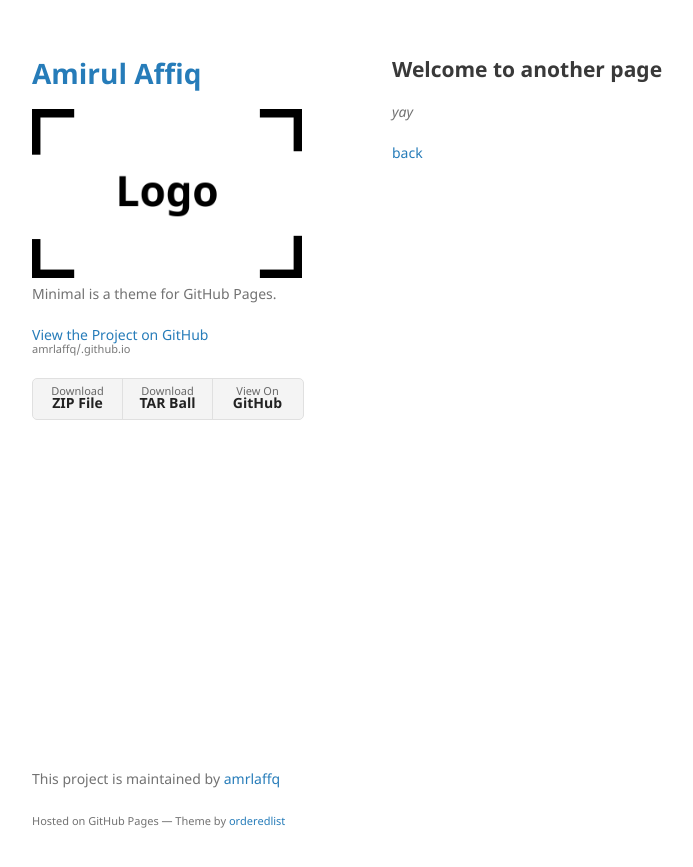
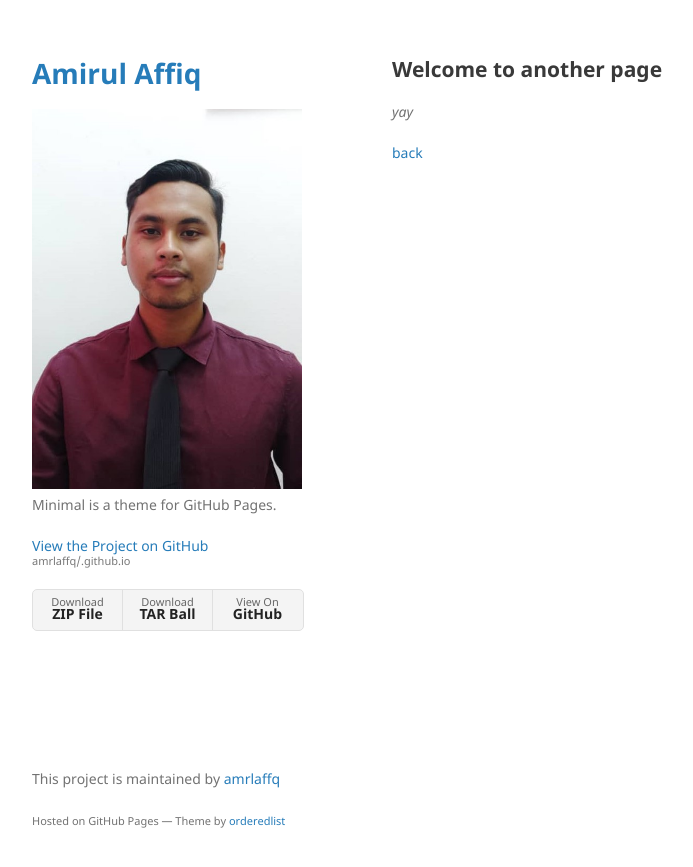
Before and after one commit to amrlaffq/.github.io, a Jekyll site: the page built from another-page.md, in a window 1280 px wide. Shown: the top 867 px of the page, without its empty margins (178-871 px from the left). Built offline with Jekyll 4.4.1, drawn with Linux system fonts in a browser that asks for light colours; our own code applies the rules of GitHub Pages for plain Markdown files.

Commit message:
Changing profile picture
Add profile picture for my website

```diff
--- a/_config.yml
+++ b/_config.yml
@@ -1,5 +1,5 @@
 title: Amirul Affiq
-logo: /assets/img/logo.png
+logo: 'https://amrlaffq.github.io/images/profile pic.jpeg'
 description: Minimal is a theme for GitHub Pages.
 show_downloads: true
 google_analytics:
```
